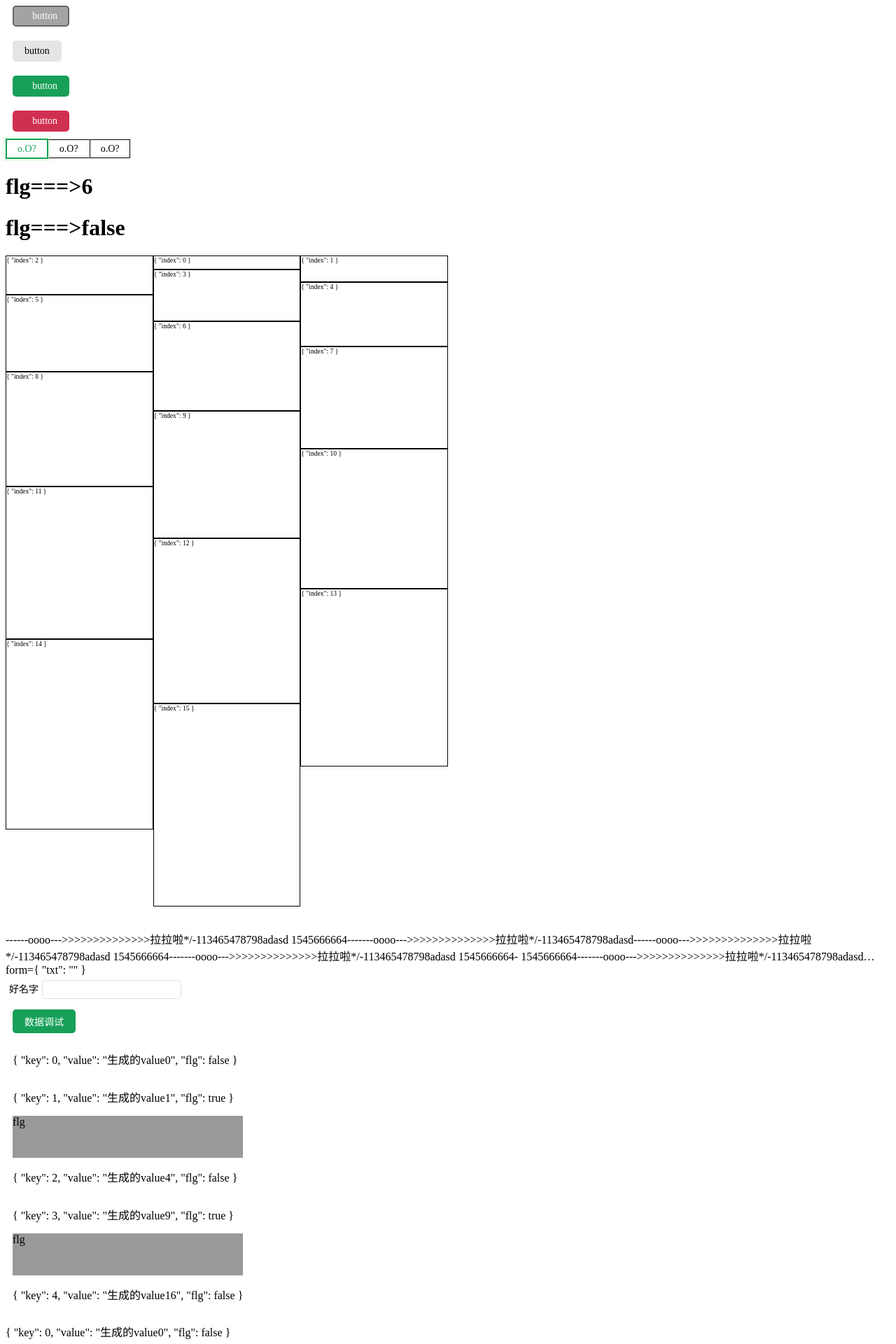
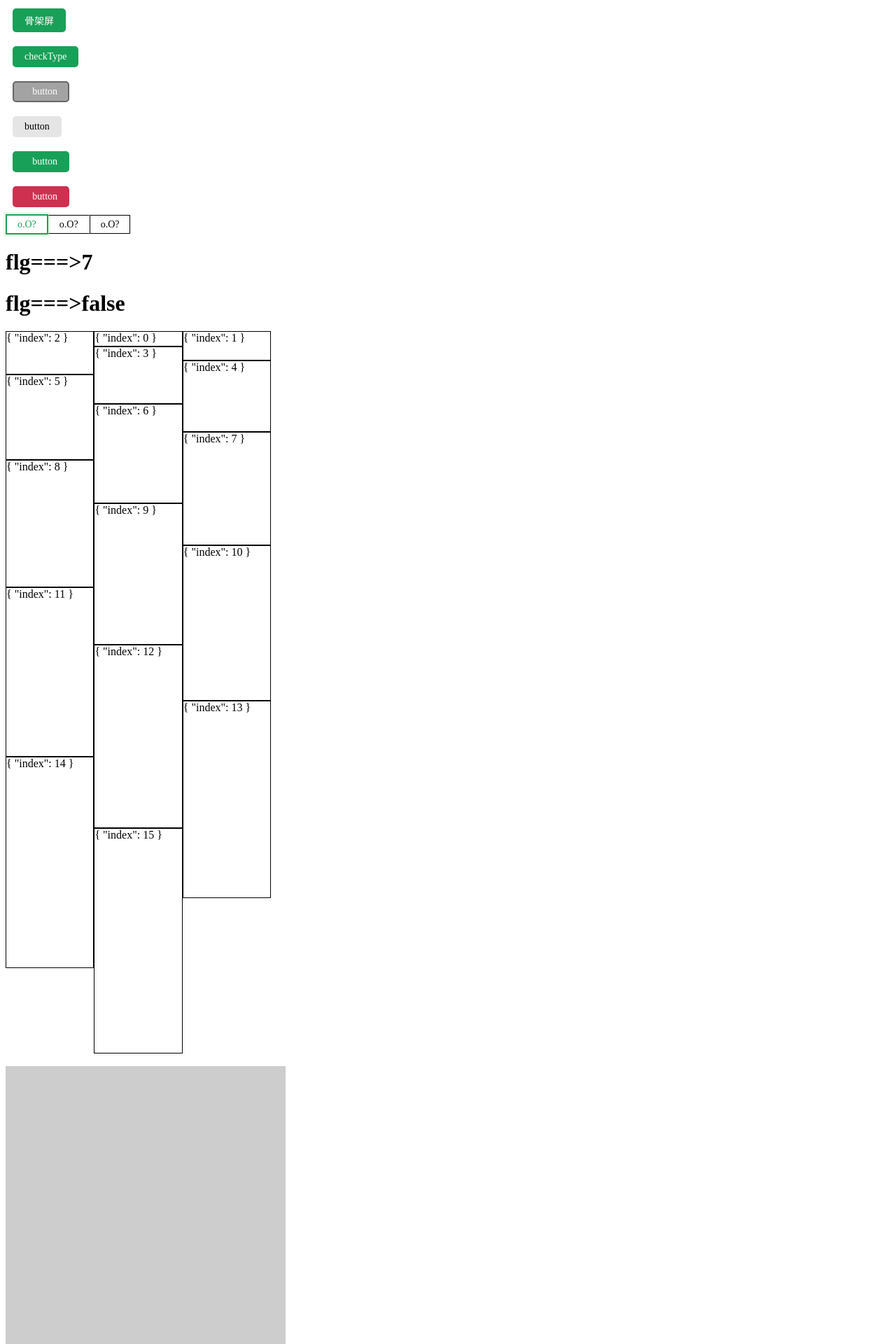
Before and after one commit to TianJiaqing/probably-ui, a Vue app: page /#/ in a window 1280 px wide. Shown: the part 60-1980 px from the top of the page at 70% size. Built offline with nearby package versions, Linux system fonts and the light colour scheme; a web font is replaced by a local one.

Commit message:
feat:内容开发：demo示例改为路由

```diff
--- a/src/App.vue
+++ b/src/App.vue
@@ -1,120 +1,15 @@
 <template>
   <div class="app">
-    <T-button @click="checkType">checkType</T-button>
-    <T-button _type="warning" @click="init" :_loading="_loading" _disabled>button</T-button>
-    <!-- <T-button _type="warning" @click="init" :_loading="_loading">button</T-button> -->
-    <T-button _type="default" @click="init">button</T-button>
-    <T-button @click="init" :_loading="_loading">button</T-button>
-    <T-button _type="error" @click="init" :_loading="_loading">button</T-button>
-    <T-buttonGroup :_data="['1', '2', '3']" _key="1" @click="fn"></T-buttonGroup>
-
-    <h1>flg===>{{ time }}</h1>
-    <h1>flg===>{{ flg }}</h1>
-    <div style="zoom: .6;width: 50%;">
-      <T-waterfallFlow :_list="[1, 2, 3, 4, 5, 6, 7, 8, 9, 7, 1, 1, 2, 3, 4, 5,]">
-        <template #default="{ info }">
-          <p :style="`height:calc( ${info['index'] + 1}*30px);border:1px solid;padding:0;margin:0;'`">{{ info }}</p>
-        </template>
-      </T-waterfallFlow>
-    </div>
-
-    <T-checkbox v-model="flg"></T-checkbox>
-    <T-text :_line="2">
-      <p>{{ data.article }}</p>
-    </T-text>
-    <T-text>form={{ form }}</T-text>
-    <T-input v-model="form.txt" _title="好名字"></T-input>
-    <!-- <MyComponent v-slot="slotProps">
-      {{ slotProps.text }} {{ slotProps.count }}
-    </MyComponent> -->
-    <T-list _number="99999" :_list="data.list" @_select="list_select">
-      <!-- <template v-slot="slotProps">
-        {{ slotProps.text }} {{ slotProps.count }}
-      </template> -->
-      <template #default="{ info }">
-        <div style="padding: 15px 0">
-          {{ info }}
-        </div>
-        <div v-show="info.flg" style="height: 60px; background: #999">flg</div>
-      </template>
-    </T-list>
-    <div style="height: 400px; overflow: auto">
-      <div v-for="(item, index) in data.list" :key="index" style="height: 51px">
-        {{ item }}
-      </div>
-    </div>
-    <T-switch></T-switch>
-    <T-backTop></T-backTop>
-    <br />
-    <hr>
+    <T-button v-for="(item, index) in routes" :key="index" @click="router.push({path:item.path})">{{ item['meta']['title']
+      }}</T-button>
+    <router-view></router-view>
   </div>
 </template>
 
 <script setup>
-const checkType = () => {
-  // navigator.geolocation.watchPosition((res) => {
-  //     console.log('res--->', res);
-  //   })
-  let b = 'null'
-  let c = 'c'
-  let a = null
-  a ??= c
-  let obj = { name: 'tjq', age: 18, sex: '男' }
-  const { name, age, ...info } = obj
-  console.log('a--->', a);
-  console.log('info-->', info);
-  let list = [1, 2]
-  console.log(window._t.checkType(list, 'array'));//true
-  console.log(window._t.checkType(list, 'Array'));//true
-  console.log(window._t.checkType(list, 'string'));//false
-}
-
-
-const slotProps = ref({
-  text: "---------",
-  count: 999,
-});
-
-const form = ref({
-  txt: ''
-})
-const init = () => {
-  console.log("--------------");
-
-  // _DiaLog({ _title: "123", _text: "没意思" }).then((res) => {
-  //   console.log("res--->>", res);
-  // });
-  _DiaLog({ _title: "提示", _text: "是否执行当前的删除操作？" }).then((res) => {
-    console.log("res--->>", res);
-    __message({ '_title': '删除成功' })
-  });
-};
-const list_select = (e) => {
-  console.log("e", e);
-};
-
-console.log("__init---<<>>>>", window.__init);
-
-import data from "./package/data/index";
-import { ref } from "vue";
-
-const _loading = ref(false);
-
-setInterval(() => {
-  _loading.value = !_loading.value;
-}, 5000);
-
-const time = ref(1);
-
-setInterval(() => {
-  time.value++;
-}, 1000);
-
-const fn = (e) => {
-  console.log("e", e);
-};
-
-const flg = ref(false);
+import { routes } from './router/index'
+import { useRouter } from "vue-router";
+const router = useRouter()
 </script>
 
 <style scoped lang="scss">
--- a/src/main.js
+++ b/src/main.js
@@ -24,12 +24,12 @@ let arr = [1, 2, 3]
 window.__message = message
 window._DiaLog = DiaLog
 
-
+import router from './router/index'
 
 import App from './App.vue'
 // import 'animate.css';
-const ap = createApp(App)
-ap.use(com2).mount('#app')
+const _ = createApp(App)
+_.use(router).use(com2).mount('#app')
 
 console.log('--checkType', _t.checkType([], 'array'));
 console.log("--recode(arr, '1,2')", _t.recode(arr, '1,2'));
@@ -37,7 +37,7 @@ console.log("--recode(arr, '1,2')", _t.recode({ name: "1", age: '18' }, 'name'))
 console.log("--recode(arr, '1,2')", _t.recode({ name: "1", age: '18' }, 'name,age'));
 console.log("--getUrlParam", _t.getUrlParam("www.baidu.com?a=1&b=2&c=3&d=4", ['a', 'b', 'c']));
 console.log("--getUrlParam", _t.getUrlParam("www.baidu.com?a=1&b=2&c=3&d=4"));
-
+console.log('--getObjectStyle', _t.getObjectStyle({ fontSzie: "20px" }));
 let obj = {
     name: 1,
     age: 18,
--- /dev/null
+++ b/src/package/skeleton/index.vue
@@ -0,0 +1,56 @@
+<template>
+    <div class="t-skeleton" :style="css_style" v-if="props._show">
+    </div>
+</template>
+
+<script setup>
+import { ref } from 'vue'
+const props = defineProps({
+    _width: {
+        type: [Number, String],
+        default: "400"
+    },
+    _height: {
+        type: [Number, String],
+        default: "400"
+    },
+    _show: {
+        type: Boolean,
+        default: true
+    },
+    _style: {
+        type: Object,
+        default: () => ({})
+    }
+})
+
+const getObjectStyle = _t.getObjectStyle
+
+const css_style = getObjectStyle(
+    {
+        width: props._width + 'px',
+        height: props._height + 'px',
+        ...props._style
+    }
+)
+
+
+</script>
+
+<style lang="scss">
+@keyframes opacity-s {
+    0% {
+        opacity: 1;
+    }
+
+    100% {
+        opacity: .2;
+
+    }
+}
+
+.t-skeleton {
+    background-color: #ccc;
+    animation: opacity-s 2s linear infinite forwards alternate-reverse;
+}
+</style>
--- a/src/package/utils/index.js
+++ b/src/package/utils/index.js
@@ -118,9 +118,30 @@ const getUrlParam = (url, key) => {
 
 }
 
+
+//为什么要写这个？每次写object赋值为style时都要恶心死我。
+/**
+ * checkType
+ * @param val - 目标内容
+ * @param type - 类型
+ * @returns true/false(目标内容是否满足当前的类型)
+ */
+const getObjectStyle = (data = {}) => {
+    const info = unref(data)
+    let css = ""
+    console.log('info--->>',info);
+    if (!checkType(info, 'Object')) return css
+    for (const key in info) {
+        css += `${key}:${info[key]};`
+    }
+    console.log('css',css);
+    return css
+}
+
 export default {
     useFetch,
     checkType,
     recode,
     getUrlParam,
+    getObjectStyle
 }
--- /dev/null
+++ b/src/pages/home.vue
@@ -0,0 +1,126 @@
+<template>
+    <div>
+      <T-button @click="checkType">checkType</T-button>
+      <T-button _type="warning" @click="init" :_loading="_loading" _disabled>button</T-button>
+      <!-- <T-button _type="warning" @click="init" :_loading="_loading">button</T-button> -->
+      <T-button _type="default" @click="init">button</T-button>
+      <T-button @click="init" :_loading="_loading">button</T-button>
+      <T-button _type="error" @click="init" :_loading="_loading">button</T-button>
+      <T-buttonGroup :_data="['1', '2', '3']" _key="1" @click="fn"></T-buttonGroup>
+
+      <h1>flg===>{{ time }}</h1>
+      <h1>flg===>{{ flg }}</h1>
+      <div style="width: 30%;">
+        <T-waterfallFlow :_list="[1, 2, 3, 4, 5, 6, 7, 8, 9, 7, 1, 1, 2, 3, 4, 5,]">
+          <template #default="{ info }">
+            <p :style="`height:calc( ${info['index'] + 1}*20px);border:1px solid;padding:0;margin:0;'`">{{ info }}</p>
+          </template>
+        </T-waterfallFlow>
+      </div>
+      <T-checkbox v-model="flg"></T-checkbox>
+      <T-skeleton></T-skeleton>
+      <T-text :_line="2">
+        <p>{{ data.article }}</p>
+      </T-text>
+      <T-text>form={{ form }}</T-text>
+      <T-input v-model="form.txt" _title="好名字"></T-input>
+      <!-- <MyComponent v-slot="slotProps">
+        {{ slotProps.text }} {{ slotProps.count }}
+      </MyComponent> -->
+      <T-list _number="99999" :_list="data.list" @_select="list_select">
+        <!-- <template v-slot="slotProps">
+          {{ slotProps.text }} {{ slotProps.count }}
+        </template> -->
+        <template #default="{ info }">
+          <div style="padding: 15px 0">
+            {{ info }}
+          </div>
+          <div v-show="info.flg" style="height: 60px; background: #999">flg</div>
+        </template>
+      </T-list>
+      <div style="height: 400px; overflow: auto">
+        <div v-for="(item, index) in data.list" :key="index" style="height: 51px">
+          {{ item }}
+        </div>
+      </div>
+      <T-switch></T-switch>
+      <T-backTop></T-backTop>
+      <br />
+      <hr>
+    </div>
+  </template>
+
+  <script setup>
+  import { useRouter } from "vue-router";
+  const router = useRouter()
+  const checkType = () => {
+    // navigator.geolocation.watchPosition((res) => {
+    //     console.log('res--->', res);
+    //   })
+    let b = 'null'
+    let c = 'c'
+    let a = null
+    a ??= c
+    let obj = { name: 'tjq', age: 18, sex: '男' }
+    const { name, age, ...info } = obj
+    console.log('a--->', a);
+    console.log('info-->', info);
+    let list = [1, 2]
+    console.log(window._t.checkType(list, 'array'));//true
+    console.log(window._t.checkType(list, 'Array'));//true
+    console.log(window._t.checkType(list, 'string'));//false
+  }
+
+
+  const slotProps = ref({
+    text: "---------",
+    count: 999,
+  });
+
+  const form = ref({
+    txt: ''
+  })
+  const init = () => {
+    console.log("--------------");
+
+    // _DiaLog({ _title: "123", _text: "没意思" }).then((res) => {
+    //   console.log("res--->>", res);
+    // });
+    _DiaLog({ _title: "提示", _text: "是否执行当前的删除操作？" }).then((res) => {
+      console.log("res--->>", res);
+      __message({ '_title': '删除成功' })
+    });
+  };
+  const list_select = (e) => {
+    console.log("e", e);
+  };
+
+  console.log("__init---<<>>>>", window.__init);
+
+  import data from "../package/data/index";
+  import { ref } from "vue";
+
+  const _loading = ref(false);
+
+  setInterval(() => {
+    _loading.value = !_loading.value;
+  }, 5000);
+
+  const time = ref(1);
+
+  setInterval(() => {
+    time.value++;
+  }, 1000);
+
+  const fn = (e) => {
+    console.log("e", e);
+  };
+
+  const flg = ref(false);
+  </script>
+
+  <style scoped lang="scss">
+  .app {
+    height: 1200px;
+  }
+  </style>
--- /dev/null
+++ b/src/pages/skeleton.vue
@@ -0,0 +1,11 @@
+<template>
+    <div>
+        <T-skeleton _width="300"></T-skeleton>
+    </div>
+</template>
+
+<script setup>
+
+</script>
+
+<style lang="scss"></style>
--- /dev/null
+++ b/src/router/index.js
@@ -0,0 +1,31 @@
+import { createMemoryHistory, createWebHashHistory, createRouter } from 'vue-router'
+
+
+
+export const routes = [
+    {
+        path: '/',
+        component: () => import('../pages/home.vue'),
+        meta: {
+            title: "首页"
+        }
+    },
+    {
+        path: '/skeleton',
+        component: () => import('../pages/skeleton.vue'),
+        meta: {
+            title: "骨架屏"
+        }
+    },
+]
+
+const router = createRouter({
+    history: createWebHashHistory(),
+    routes,
+})
+
+router.beforeEach((to, from, next) => {
+    console.log('---');
+    next()
+})
+export default router
```
Also changed, not shown: probably-ui/package.json (added, +12 -0 lines), probably-ui/Readme.md.
